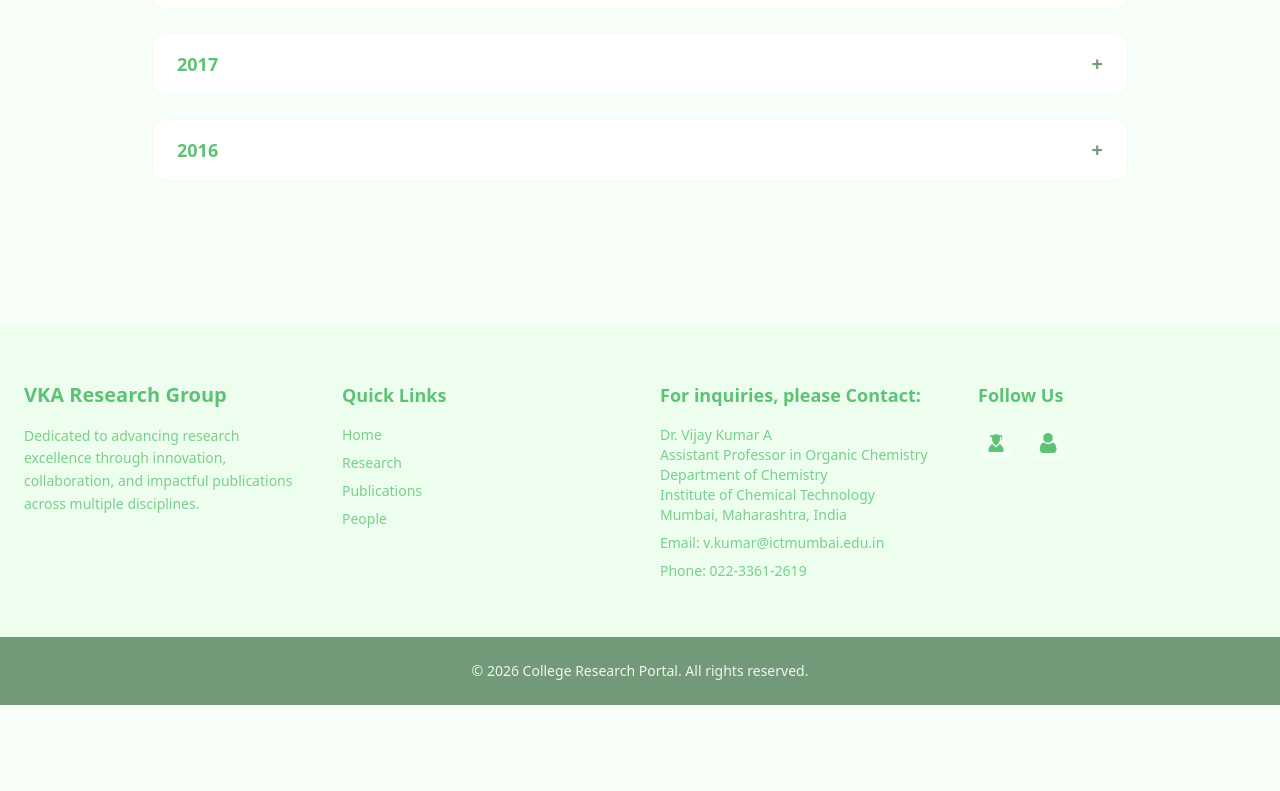
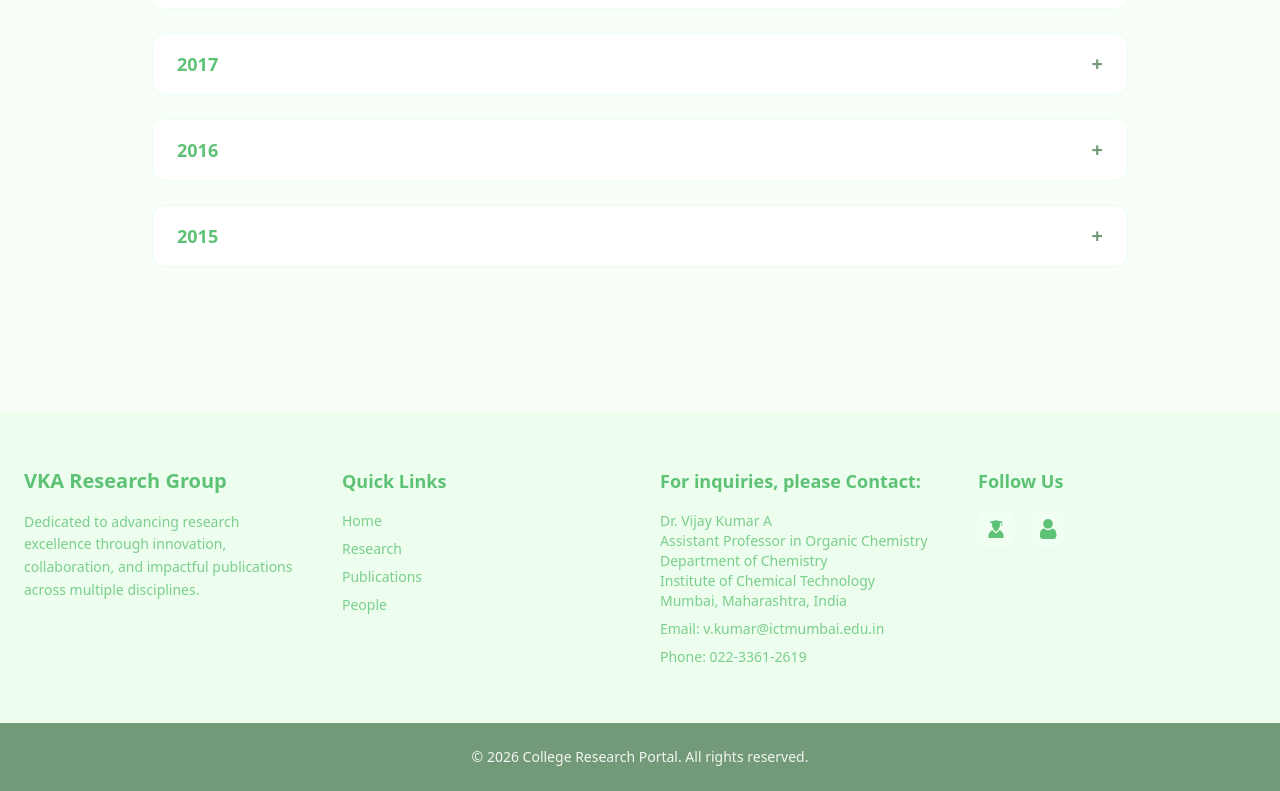
Before and after one commit to Ni1662/college-publications, a Next.js app: page /publications in a window 1280 px wide. Shown: the part 1311-2102 px from the top of the page. Before the commit the page ends 2016 px from the top, so only its background shows below. Built offline with nearby package versions, Linux system fonts and the light colour scheme.

Commit message:
2015 paper added

```diff
--- a/data/publications.ts
+++ b/data/publications.ts
@@ -159,4 +159,23 @@ export const publications = [
       },
     ],
   },
+  {
+    year: 2015,
+    papers: [
+      {
+        title:
+          "Machine loading in flexible manufacturing system",
+        journal: " Int J Eng Sci Invent Res Dev, 2015",
+        link: "https://www.academia.edu/download/37094238/paper_jan_3.pdf",
+        authors: "A Kumar, K Rao",
+      },
+      {
+        title:
+          "Magnetically recyclable iron oxide nanoparticles for the α-cyanation of amines under acid-free conditions and the formal synthesis of praziquantel",
+        journal: "RSC Advances, 2015",
+        link: "https://doi.org/10.1039/C5RA10552H",
+        authors: "Anant R. Kapdi and A. Vijay Kumar Mahendra Patil",
+      },
+    ],
+  },
 ];
```
